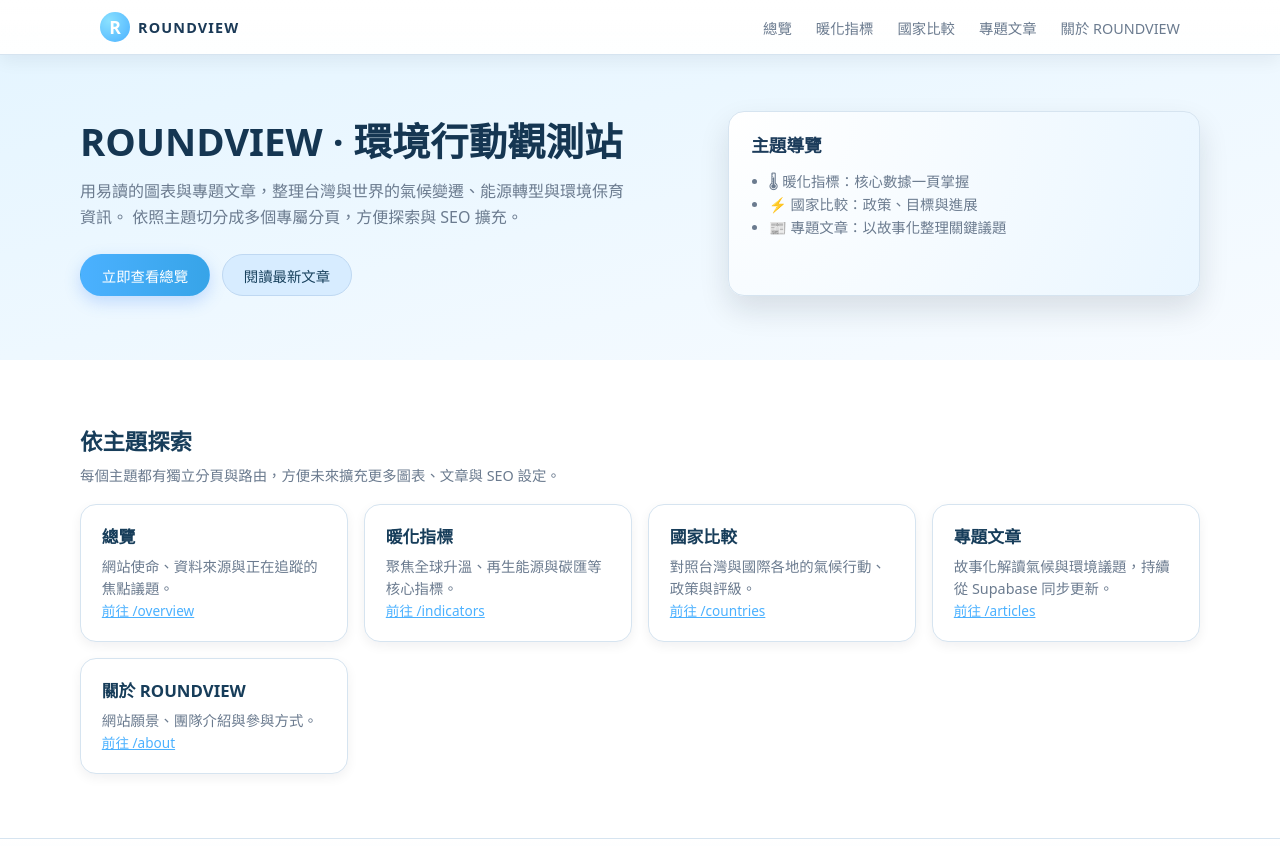
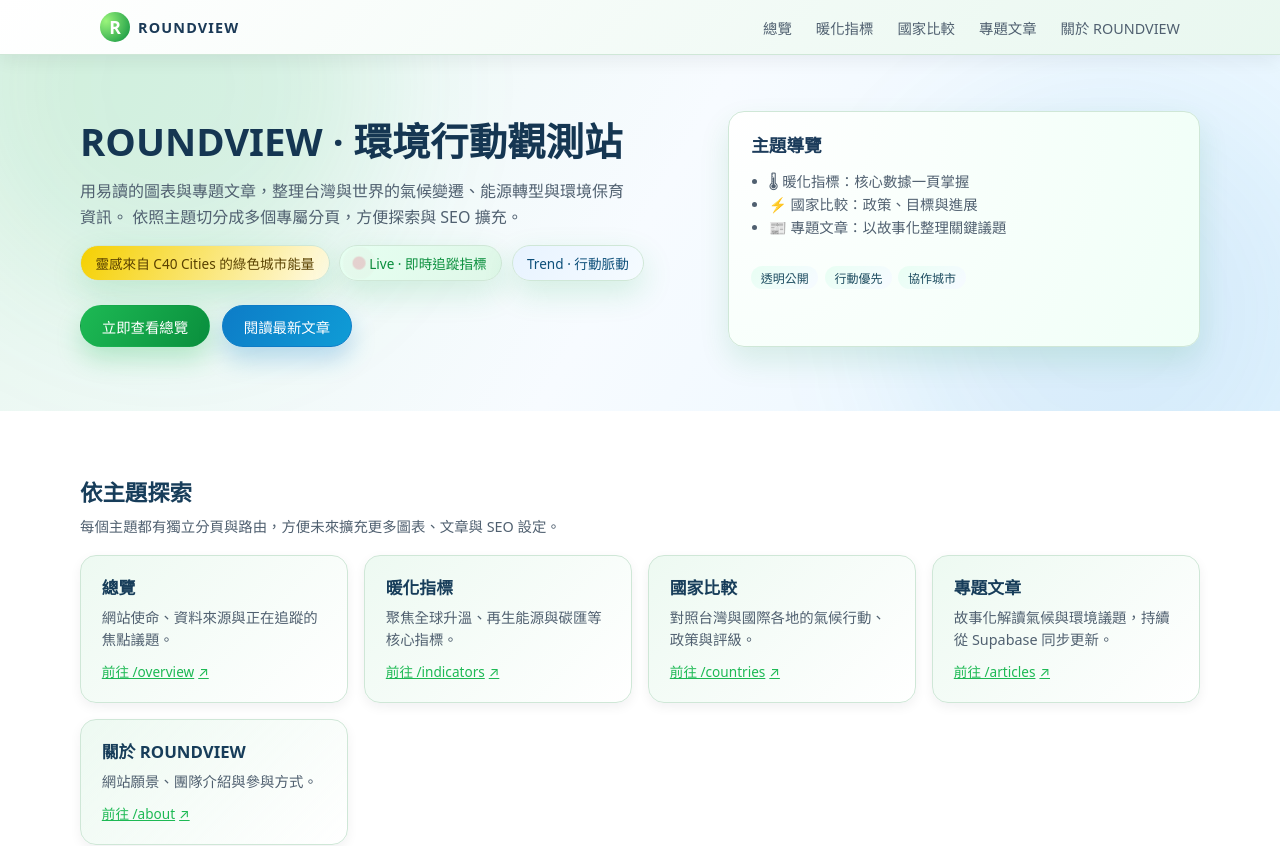
Before and after one commit to thomas0117/roundview, a Next.js app: page / in a window 1280 px wide. Shown: the top 846 px of the page. Built offline with nearby package versions, Linux system fonts and the light colour scheme.

Commit message:
Revamp homepage with lively C40-inspired styling

```diff
--- a/app/globals.css
+++ b/app/globals.css
@@ -17,23 +17,28 @@ body {
 }
 
 :root {
-  /* 顏色主題：淡藍 + 白 + 一點點薄荷綠 */
-  --bg: #f6fbff; /* 很淡的藍白 */
-  --bg-alt: #e5f5ff; /* 淺藍區塊背景 */
-  --card-bg: #ffffff; /* 卡片白底 */
-  --accent: #4bb1ff; /* 主按鈕 / 重點：天空藍 */
-  --accent-light: #d7ecff; /* 淺藍，次要按鈕 / 標籤底色 */
-  --accent-mint: #c7f2e3; /* 很淡薄荷綠，偶爾點綴用 */
-  --text-main: #1f2933; /* 深灰，內文用 */
-  --text-muted: #6b7b8f; /* 灰藍字，說明文字 */
-  --border-subtle: #d6e4f0; /* 淺藍邊框 */
+  /* 顏色主題：向 C40 Cities 致敬的綠色、活力藍與亮黃 */
+  --bg: #f5fff6;
+  --bg-alt: #e8f7ef;
+  --card-bg: #ffffff;
+  --accent: #1db954; /* 草綠 */
+  --accent-strong: #0a8f3d; /* 深綠：重點 */
+  --accent-light: #dff7e8;
+  --accent-mint: #c7f2e3;
+  --accent-blue: #0d7cc7;
+  --accent-yellow: #f5d000;
+  --text-main: #0f1f2f;
+  --text-muted: #506070;
+  --border-subtle: #cfe7d7;
 }
 
 /* 整體排版 */
 body {
   margin: 0;
   font-family: system-ui, -apple-system, BlinkMacSystemFont, 'Segoe UI', sans-serif;
-  background: linear-gradient(to bottom, var(--bg) 0%, #ffffff 55%, var(--bg) 100%);
+  background: radial-gradient(circle at 10% 20%, rgba(29, 185, 84, 0.08), transparent 26%),
+    radial-gradient(circle at 80% 0%, rgba(13, 124, 199, 0.07), transparent 25%),
+    linear-gradient(to bottom, var(--bg) 0%, #ffffff 55%, var(--bg) 100%);
   color: var(--text-main);
 }
 
@@ -51,12 +56,7 @@ body {
   top: 0;
   z-index: 50;
   backdrop-filter: blur(14px);
-  background: linear-gradient(
-    to bottom,
-    rgba(255, 255, 255, 0.96),
-    rgba(255, 255, 255, 0.9),
-    rgba(255, 255, 255, 0.85)
-  );
+  background: linear-gradient(135deg, rgba(255, 255, 255, 0.98), rgba(232, 247, 239, 0.98));
   border-bottom: 1px solid var(--border-subtle);
   box-shadow: 0 6px 18px rgba(15, 23, 42, 0.06);
 }
@@ -84,7 +84,7 @@ body {
   width: 30px;
   height: 30px;
   border-radius: 999px;
-  background: radial-gradient(circle at 30% 30%, #8ae1ff, #4bb1ff);
+  background: radial-gradient(circle at 20% 30%, #9bf57c, #0a8f3d);
   font-size: 1.1rem;
   font-weight: 700;
   color: #ffffff;
@@ -116,6 +116,7 @@ body {
   text-decoration: none;
   position: relative;
   padding-bottom: 0.25rem;
+  transition: color 0.2s ease;
 }
 
 .nav-list a::after {
@@ -125,7 +126,7 @@ body {
   bottom: 0;
   height: 2px;
   width: 0;
-  background: var(--accent);
+  background: linear-gradient(90deg, var(--accent), var(--accent-blue));
   transition: width 0.2s ease;
 }
 
@@ -191,7 +192,34 @@ body {
 .hero-section {
   width: 100%;
   padding: 3.5rem 1.5rem 4rem;
-  background: linear-gradient(to bottom right, #e5f5ff, #f7fbff);
+  background: linear-gradient(120deg, #e8f7ef 0%, #f7fbff 50%, #e5f5ff 100%);
+  position: relative;
+  overflow: hidden;
+}
+
+.hero-section::before,
+.hero-section::after {
+  content: '';
+  position: absolute;
+  width: 420px;
+  height: 420px;
+  border-radius: 999px;
+  filter: blur(70px);
+  opacity: 0.5;
+  animation: floatOrb 14s ease-in-out infinite alternate;
+}
+
+.hero-section::before {
+  background: rgba(29, 185, 84, 0.24);
+  top: -160px;
+  left: -60px;
+}
+
+.hero-section::after {
+  background: rgba(13, 124, 199, 0.16);
+  bottom: -120px;
+  right: -30px;
+  animation-delay: 2.5s;
 }
 
 .hero-inner {
@@ -201,6 +229,8 @@ body {
   grid-template-columns: minmax(0, 3fr) minmax(0, 2.3fr);
   gap: 2rem;
   align-items: stretch;
+  position: relative;
+  z-index: 1;
 }
 
 .hero-text h1 {
@@ -214,6 +244,52 @@ body {
   color: var(--text-muted);
   line-height: 1.6;
   max-width: 34rem;
+}
+
+.hero-badges {
+  display: flex;
+  flex-wrap: wrap;
+  gap: 0.6rem;
+  margin-top: 0.9rem;
+}
+
+.pill {
+  display: inline-flex;
+  align-items: center;
+  gap: 0.4rem;
+  padding: 0.45rem 0.9rem;
+  border-radius: 999px;
+  font-size: 0.85rem;
+  color: #0c2e16;
+  background: #ffffff;
+  border: 1px solid var(--border-subtle);
+  box-shadow: 0 8px 20px rgba(15, 23, 42, 0.06);
+  animation: badgePulse 3.5s ease-in-out infinite;
+}
+
+.pill-spotlight {
+  background: linear-gradient(120deg, #f5d000, #fffbe7);
+  color: #594100;
+}
+
+.pill-live {
+  background: linear-gradient(120deg, #e6fff1, #dff7e8);
+  color: #0a8f3d;
+}
+
+.pill-live::before {
+  content: '';
+  width: 8px;
+  height: 8px;
+  border-radius: 999px;
+  background: #e11d48;
+  box-shadow: 0 0 0 6px rgba(225, 29, 72, 0.1);
+  animation: livePing 1.6s infinite;
+}
+
+.pill-trend {
+  background: linear-gradient(120deg, #e8f3ff, #f5fbff);
+  color: #0d4f7a;
 }
 
 .hero-actions {
@@ -235,32 +311,40 @@ body {
   cursor: pointer;
   text-decoration: none;
   white-space: nowrap;
+  transition: transform 0.2s ease, box-shadow 0.2s ease, filter 0.2s ease;
 }
 
 /* 主按鈕：天空藍 */
 .btn-primary {
-  background: linear-gradient(to right, #4bb1ff, #37a4e8);
+  background: linear-gradient(120deg, #1db954, #0a8f3d);
   color: #ffffff;
   border-radius: 999px;
   border-color: transparent;
-  box-shadow: 0 6px 16px rgba(59, 130, 246, 0.25);
+  box-shadow: 0 12px 24px rgba(29, 185, 84, 0.26);
 }
 
 /* 次要按鈕：淡藍 */
 .btn-secondary {
-  background: var(--accent-light);
-  color: #18415d;
+  background: linear-gradient(120deg, #0d7cc7, #0f9cd6);
+  color: #ffffff;
   border-radius: 999px;
-  border-color: #bfd8f2;
+  border-color: #0d7cc7;
+  box-shadow: 0 12px 24px rgba(13, 124, 199, 0.26);
+}
+
+.btn-primary:hover,
+.btn-secondary:hover {
+  transform: translateY(-2px);
+  filter: saturate(1.05);
 }
 
 /* Hero 右側卡片 */
 .hero-card {
   border-radius: 1rem;
   padding: 1.25rem 1.4rem;
-  background: radial-gradient(circle at top left, #ffffff, #eaf6ff);
+  background: radial-gradient(circle at top left, #ffffff, #f0fff7);
   border: 1px solid var(--border-subtle);
-  box-shadow: 0 14px 30px rgba(15, 23, 42, 0.12);
+  box-shadow: 0 14px 30px rgba(10, 143, 61, 0.12);
 }
 
 .hero-card h2 {
@@ -275,6 +359,13 @@ body {
   color: var(--text-muted);
   font-size: 0.9rem;
   line-height: 1.6;
+}
+
+.hero-card-foot {
+  display: flex;
+  gap: 0.4rem;
+  flex-wrap: wrap;
+  margin-top: 1rem;
 }
 
 /* 滿版 Section（白色） */
@@ -309,6 +400,53 @@ body {
   font-size: 0.9rem;
 }
 
+@keyframes floatOrb {
+  0% {
+    transform: translate3d(0, 0, 0) scale(1);
+  }
+  50% {
+    transform: translate3d(20px, -20px, 0) scale(1.05);
+  }
+  100% {
+    transform: translate3d(-20px, 30px, 0) scale(1.02);
+  }
+}
+
+@keyframes badgePulse {
+  0% {
+    box-shadow: 0 8px 20px rgba(15, 23, 42, 0.06);
+  }
+  50% {
+    box-shadow: 0 12px 32px rgba(29, 185, 84, 0.18);
+  }
+  100% {
+    box-shadow: 0 8px 20px rgba(15, 23, 42, 0.06);
+  }
+}
+
+@keyframes livePing {
+  0% {
+    transform: scale(1);
+    opacity: 1;
+  }
+  100% {
+    transform: scale(1.8);
+    opacity: 0;
+  }
+}
+
+@keyframes tagWave {
+  0% {
+    background-position: 0% 50%;
+  }
+  50% {
+    background-position: 100% 50%;
+  }
+  100% {
+    background-position: 0% 50%;
+  }
+}
+
 /* 卡片網格 */
 .card-grid {
   margin-top: 1.2rem;
@@ -326,6 +464,33 @@ body {
   padding: 1.2rem 1.3rem;
   border: 1px solid var(--border-subtle);
   box-shadow: 0 4px 12px rgba(15, 23, 42, 0.06);
+}
+
+.info-card-lively {
+  position: relative;
+  overflow: hidden;
+  background: linear-gradient(135deg, rgba(29, 185, 84, 0.08), rgba(255, 255, 255, 0.9));
+  transition: transform 0.2s ease, box-shadow 0.2s ease, border-color 0.2s ease;
+}
+
+.info-card-lively::after {
+  content: '';
+  position: absolute;
+  inset: 0;
+  background: radial-gradient(circle at 20% 20%, rgba(245, 208, 0, 0.14), transparent 40%);
+  opacity: 0;
+  transition: opacity 0.2s ease;
+  pointer-events: none;
+}
+
+.info-card-lively:hover {
+  transform: translateY(-4px);
+  box-shadow: 0 16px 32px rgba(15, 23, 42, 0.12);
+  border-color: rgba(29, 185, 84, 0.35);
+}
+
+.info-card-lively:hover::after {
+  opacity: 1;
 }
 
 .info-card h3,
@@ -352,6 +517,14 @@ body {
   font-size: 0.75rem;
   background: linear-gradient(to right, var(--accent-light), var(--accent-mint));
   color: #1c4b5f;
+  position: relative;
+  overflow: hidden;
+}
+
+.tag-animated {
+  background: linear-gradient(135deg, #e6fff1, #f5fbff, #fffbe7);
+  background-size: 200% 200%;
+  animation: tagWave 2.8s ease-in-out infinite;
 }
 
 /* 卡片中的文字連結按鈕 */
@@ -363,6 +536,25 @@ body {
   color: var(--accent);
   font-size: 0.85rem;
   cursor: pointer;
+  display: inline-flex;
+  align-items: center;
+  gap: 0.25rem;
+  transition: color 0.2s ease, gap 0.2s ease;
+}
+
+.btn-link::after {
+  content: '↗';
+  font-size: 0.85rem;
+  transition: transform 0.2s ease;
+}
+
+.btn-link:hover {
+  color: var(--accent-blue);
+  gap: 0.35rem;
+}
+
+.btn-link:hover::after {
+  transform: translateY(-2px);
 }
 
 /* 文章列表 */
--- a/app/page.tsx
+++ b/app/page.tsx
@@ -11,6 +11,11 @@ export default function HomePage() {
               用易讀的圖表與專題文章，整理台灣與世界的氣候變遷、能源轉型與環境保育資訊。
               依照主題切分成多個專屬分頁，方便探索與 SEO 擴充。
             </p>
+            <div className="hero-badges">
+              <span className="pill pill-spotlight">靈感來自 C40 Cities 的綠色城市能量</span>
+              <span className="pill pill-live">Live · 即時追蹤指標</span>
+              <span className="pill pill-trend">Trend · 行動脈動</span>
+            </div>
             <div className="hero-actions">
               <Link href="/overview" className="btn-primary">
                 立即查看總覽
@@ -28,6 +33,11 @@ export default function HomePage() {
               <li>⚡ 國家比較：政策、目標與進展</li>
               <li>📰 專題文章：以故事化整理關鍵議題</li>
             </ul>
+            <div className="hero-card-foot">
+              <span className="tag tag-animated">透明公開</span>
+              <span className="tag tag-animated">行動優先</span>
+              <span className="tag tag-animated">協作城市</span>
+            </div>
           </div>
         </div>
       </section>
@@ -40,35 +50,35 @@ export default function HomePage() {
           </div>
 
           <div className="card-grid">
-            <div className="info-card">
+            <div className="info-card info-card-lively">
               <h3>總覽</h3>
               <p>網站使命、資料來源與正在追蹤的焦點議題。</p>
               <Link className="btn-link" href="/overview">
                 前往 /overview
               </Link>
             </div>
-            <div className="info-card">
+            <div className="info-card info-card-lively">
               <h3>暖化指標</h3>
               <p>聚焦全球升溫、再生能源與碳匯等核心指標。</p>
               <Link className="btn-link" href="/indicators">
                 前往 /indicators
               </Link>
             </div>
-            <div className="info-card">
+            <div className="info-card info-card-lively">
               <h3>國家比較</h3>
               <p>對照台灣與國際各地的氣候行動、政策與評級。</p>
               <Link className="btn-link" href="/countries">
                 前往 /countries
               </Link>
             </div>
-            <div className="info-card">
+            <div className="info-card info-card-lively">
               <h3>專題文章</h3>
               <p>故事化解讀氣候與環境議題，持續從 Supabase 同步更新。</p>
               <Link className="btn-link" href="/articles">
                 前往 /articles
               </Link>
             </div>
-            <div className="info-card">
+            <div className="info-card info-card-lively">
               <h3>關於 ROUNDVIEW</h3>
               <p>網站願景、團隊介紹與參與方式。</p>
               <Link className="btn-link" href="/about">
```
